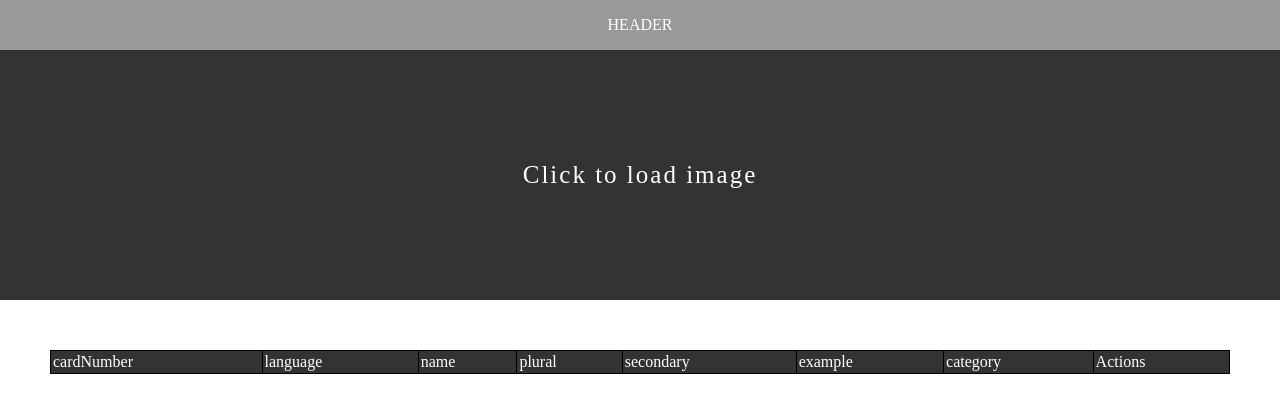
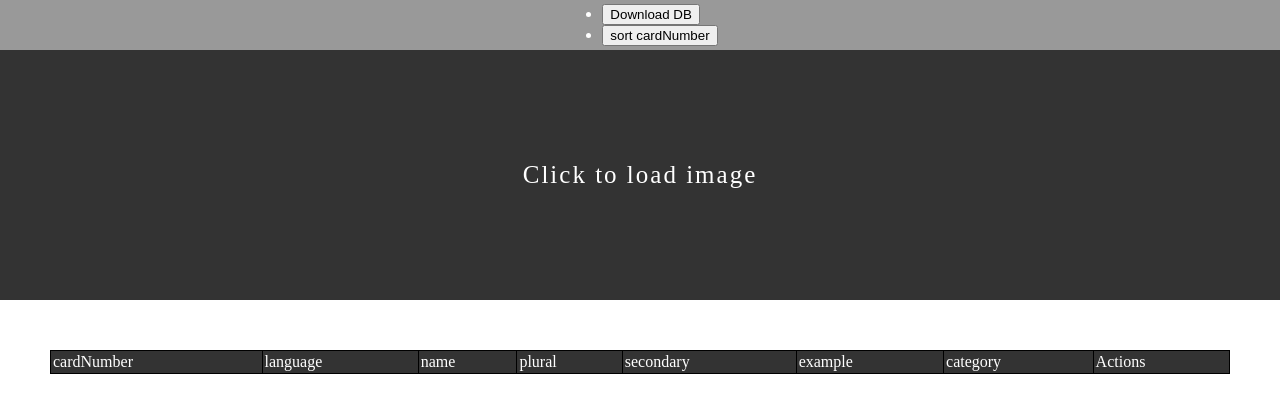
Before and after one commit to tiko8428/cardReader, a website: page src/index.html in a window 1280 px wide. Drawn offline with nearby package versions, Linux system fonts and the light colour scheme; files that its build step writes are made by us from their sources; no server answers; files whose address does not match are found by name.

Commit message:
add header buttons

```diff
--- a/src/index.html
+++ b/src/index.html
@@ -8,7 +8,12 @@
     <link rel="stylesheet" href="src/style.css">
 </head>
 <body>
-    <div class="header">HEADER</div>
+    <div class="header">
+        <ul>
+            <li><button id="download_Db">Download DB</button></li>
+            <li><button id="sort_by_cardnumber">sort cardNumber</button></li>
+        </ul>
+    </div>
     <div id="load_section" class="load_wrapper">
         <input type="file" id="file_input" multiple="multiple">
         <span >Click to load image</span>
@@ -24,15 +29,6 @@
                 <td>example</td>
                 <td>category</td>
                 <td>Actions</td>
-                <!-- id: uuid.v4(),
-                // id: Math.random(),
-                cardNumber: parseInt(data.textLiens[0], 10) || NaN,
-                language: data.textLeng,
-                name: data.textLiens[1],
-                plural: data.textLiens[2],
-                secondary: data.textLiens[data.textLiens.lenght - 3] || "secondary",
-                example: data.textLiens[data.textLiens.lenght - 2] || "example",
-                systemImageName: "string", -->
             </tr>
         </thead>
         <tbody id="table">
```
